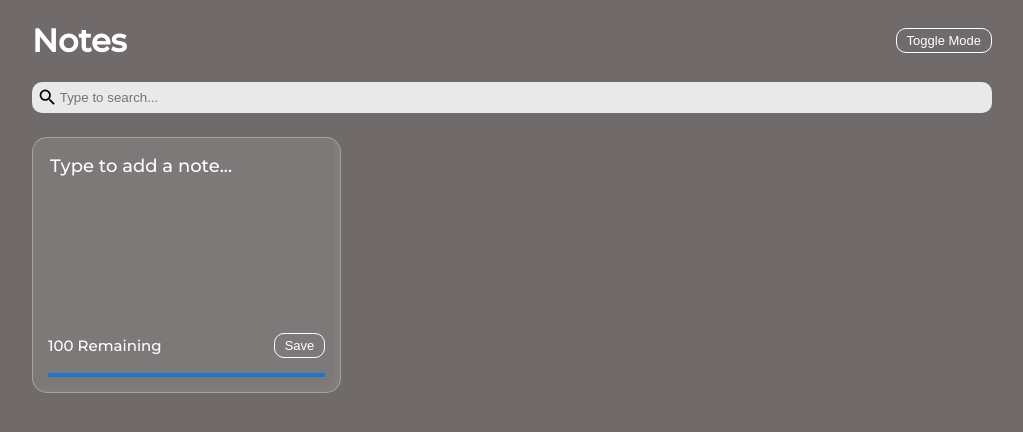
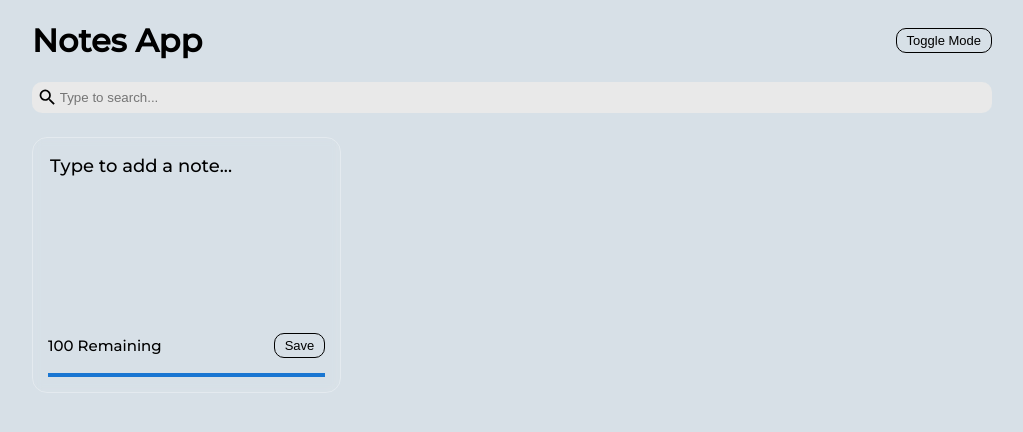
Before and after one commit to M0Shalaan/notes_app_react, a React (Create React App) app: page / in a window 1280 px wide. Shown: the top 432 px of the page, without its empty margins (128-1151 px from the left). Built offline with nearby package versions, Linux system fonts and the light colour scheme.

Commit message:
some css changes

```diff
--- a/src/components/Header.js
+++ b/src/components/Header.js
@@ -3,7 +3,7 @@ import React from "react";
 const Header = ({ handleToggleDarkMode }) => {
   return (
     <div className="header">
-      <h1>Notes</h1>
+      <h1>Notes App</h1>
       <button
       className="save"
         onClick={() =>
--- a/src/index.css
+++ b/src/index.css
@@ -1,10 +1,11 @@
 @import url('https://fonts.googleapis.com/css2?family=Montserrat:wght@500&display=swap');
+
 
 body {
   margin: 0;
-  color: #000;
   /* background-image: url('../src/Components/img/day\ sky.jpg'); */
-  background-color: rgb(112, 106, 106);
+  background-color: rgb(215, 224, 231);
+  /* background-color: rgb(112, 106, 106); */
   background-repeat: no-repeat;
   background-size: cover;
   font-family: 'Montserrat', sans-serif;
@@ -24,7 +25,10 @@ code {
 }
 
 .dark-mode{
+    color: #fff;
   /* background-image: url('../src/Components/img/background.jpg'); */
+  background: rgb(56, 73, 141);
+
   background-repeat: no-repeat;
   background-size: cover;
 }
@@ -39,16 +43,16 @@ code {
 }
 
 .header h1 {
-  color: white;
+  color: #000;
 }
 
 .note{
-  background: rgba(255, 255, 255, 0.1);
+  /* background: rgba(255, 255, 255, 0.1); */
   backdrop-filter: blur(5px);
   box-shadow: inset -6px -4px 2px rgba(255, 255, 255, 0.03);
   border-radius: 15px;
   border: 1.5px solid rgba(255, 255, 255, 0.326);
-  color: #fff;
+  color: #000;
   padding: 15px;
   min-height: 140px;
   display: flex;
@@ -91,14 +95,14 @@ code {
   white-space: pre-wrap;
   background: transparent;
   border: none;
-  color: #fff;
+  color: #000;
   resize: none;
   font-size: 18px;
   font-family: 'Montserrat', sans-serif;
 }
 
 .note textarea::placeholder{
-  color: #fff;
+  color: #000;
 }
 
 .note textarea:focus {
@@ -108,18 +112,18 @@ code {
 .save {
   background: transparent;
   transition: 0.1s ease-in-out;
-  border: 1.5px solid #fff;
+  border: 1.5px solid #000;
   border-radius: 10px;
-  color: #fff;
+  color: #000;
   padding: 4px 10px;
   font-size: 13px;
   cursor: pointer;
 }
 
 .save:hover {
-  background: #fff;
+  background: rgb(154, 169, 231);
   border: 1.5px solid #fff;
-  color: #4b1589;
+  color: #e2dde7;
 }
 
 .delete-icon{
@@ -135,6 +139,7 @@ code {
   margin-bottom: 1.5em;
 }
 
+
 .search input{
   border: none;
   background-color: rgb(233, 233, 233);
--- a/src/pages/Home.js
+++ b/src/pages/Home.js
@@ -22,10 +22,11 @@ const Home = () => {
   }, []);
 
   useEffect(() => {
-    if (notes.length) {
+    if(notes.length){
       localStorage.setItem("data", JSON.stringify(notes));
     }
-  }, [notes]);
+    },[notes])
+
 
   // add note function
   const addNote = (text) => {
```
